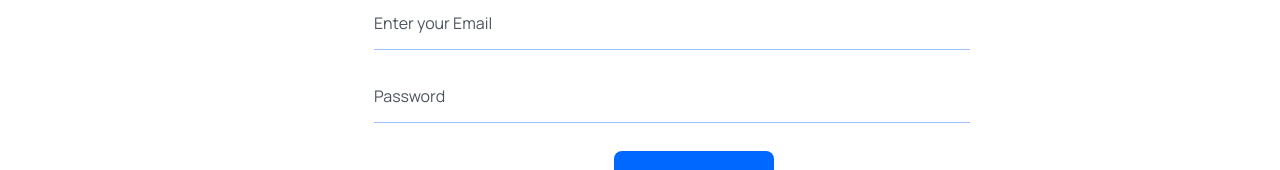
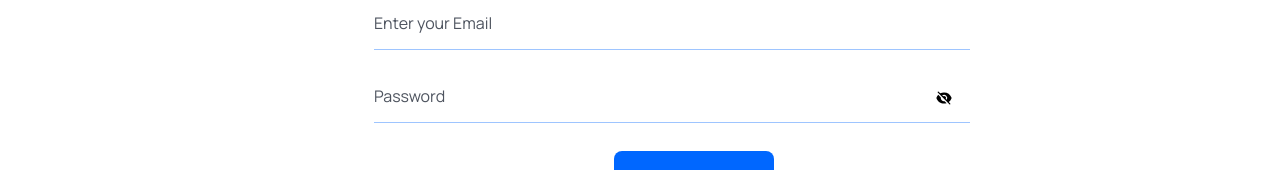
Before and after one commit to Naman-Mishra-3116/industrialTraining, a React (Vite) app in the folder frontend/: page /createAdmin in a window 1280 px wide. Shown: the part 367-537 px from the top of the page. Built offline with nearby package versions, Linux system fonts and the light colour scheme; sample sign-in values are in the browser's storage.

Commit message:
Eye Functionality Added

```diff
--- a/frontend/src/Dashboard/UserAccount/Profile.jsx
+++ b/frontend/src/Dashboard/UserAccount/Profile.jsx
@@ -5,9 +5,8 @@ import HashLoader from "react-spinners/HashLoader";
 import uploadImageToCloudinary from "../../utils/uploadCloudinary";
 import { BASE_URL } from "../../config";
 import { token } from "../../config";
-
+import PasswordInput from "../../components/Services/PasswordInput";
 const Profile = ({ user }) => {
-  const navigate = useNavigate();
   const [selectedFile, setSelectedFile] = useState(null);
   const [loading, setLoading] = useState(false);
   const [formData, setFormData] = useState({
@@ -110,16 +109,12 @@ const Profile = ({ user }) => {
           />
         </div>
 
-        <div className="mb-5">
-          <input
-            type="password"
-            placeholder="Password"
-            name="password"
-            value={formData.password ?? ""}
-            onChange={handleInputChange}
-            className="w-full pr-4 py-3 border-b border-solid border-[#0066ff61] focus:outline-none focus:border-b-primaryColor text-[16px] leading-7 text-headingColor placeholder:text-textColor cursor-pointer"
-          />
-        </div>
+        <PasswordInput
+          placeholder={"Password"}
+          value={formData.password ?? ""}
+          onChangePassed={handleInputChange}
+          name={"password"}
+        />
         <div className="mb-5">
           <input
             type="text"
--- a/frontend/src/components/Admin-Dashboard/Admin.jsx
+++ b/frontend/src/components/Admin-Dashboard/Admin.jsx
@@ -5,6 +5,7 @@ import { useNavigate } from "react-router-dom";
 import { BASE_URL } from "../../config";
 import { toast } from "react-toastify";
 import HashLoader from "react-spinners/HashLoader";
+import PasswordInput from "../Services/PasswordInput";
 
 export default function Admin() {
   const [formData, setFormData] = useState({
@@ -98,17 +99,13 @@ export default function Admin() {
             />
           </div>
 
-          <div className="mb-5">
-            <input
-              type="password"
-              placeholder="Password"
-              name="password"
-              value={formData.password}
-              onChange={handleInputChange}
-              className="w-full py-3 border-b border-solid border-[#0066ff61] focus:outline-none focus:border-b-primaryColor text-[16px] leading-7 text-headingColor placeholder:text-textColor cursor-pointer"
-              required
-            />
-          </div>
+          <PasswordInput
+            isRequired={true}
+            placeholder={"Password"}
+            value={formData.password ?? ""}
+            onChangePassed={handleInputChange}
+            name={"password"}
+          />
 
           <div className="mt-7">
             <button
--- a/frontend/src/components/Admin-Dashboard/CreateAdmin.jsx
+++ b/frontend/src/components/Admin-Dashboard/CreateAdmin.jsx
@@ -3,6 +3,7 @@ import { toast } from "react-toastify";
 import { BASE_URL } from "../../config";
 import { useNavigate } from "react-router-dom";
 import HashLoader from "react-spinners/HashLoader";
+import PasswordInput from "../Services/PasswordInput";
 
 function CreateAdmin() {
   const [formData, setFormData] = useState({
@@ -93,17 +94,13 @@ function CreateAdmin() {
               />
             </div>
 
-            <div className="mb-5">
-              <input
-                type="password"
-                placeholder="Password"
-                name="password"
-                value={formData.password}
-                onChange={handleInputChange}
-                className="w-full pr-4 py-3 border-b border-solid border-[#0066ff61] focus:outline-none focus:border-b-primaryColor text-[16px] leading-7 text-headingColor placeholder:text-textColor cursor-pointer"
-                required
-              />
-            </div>
+            <PasswordInput
+              isRequired={true}
+              placeholder={"Password"}
+              value={formData.password ?? ""}
+              onChangePassed={handleInputChange}
+              name={"password"}
+            />
 
             <div className="mt-7 ml-60">
               <button
--- /dev/null
+++ b/frontend/src/components/Services/PasswordInput.jsx
@@ -0,0 +1,35 @@
+import React from "react";
+import { useState } from "react";
+import { HiMiniEyeSlash } from "react-icons/hi2";
+import { HiMiniEye } from "react-icons/hi2";
+
+const PasswordInput = ({
+  value,
+  onChangePassed,
+  placeholder,
+  name,
+  isRequired,
+}) => {
+  const [type, setType] = useState("password");
+  const onClickEyeButton = function () {
+    setType((p) => (p === "password" ? "text" : "password"));
+  };
+  return (
+    <div className="mb-5 relative">
+      <input
+        type={type}
+        placeholder={placeholder}
+        name={name}
+        value={value}
+        onChange={onChangePassed}
+        className="w-full py-3 border-b border-solid border-[#0066ff61] focus:outline-none focus:border-b-primaryColor text-[16px] leading-7 text-headingColor placeholder:text-textColor cursor-pointer"
+        required={isRequired}
+      />
+      <span className="absolute top-5 right-6 h-[10px] w-[10px]" onClick={onClickEyeButton}>
+        {type === "text" ? <HiMiniEye /> : <HiMiniEyeSlash />}
+      </span>
+    </div>
+  );
+};
+
+export default PasswordInput;
--- a/frontend/src/pages/Login.jsx
+++ b/frontend/src/pages/Login.jsx
@@ -5,6 +5,7 @@ import { useNavigate } from "react-router-dom";
 import { toast } from "react-toastify";
 import { useAuthHook } from "../context/AuthContext";
 import HashLoader from "react-spinners/HashLoader";
+import PasswordInput from "../components/Services/PasswordInput";
 
 function Login() {
   const navigate = useNavigate();
@@ -91,17 +92,14 @@ function Login() {
             />
           </div>
 
-          <div className="mb-5">
-            <input
-              type="password"
-              placeholder="Password"
-              name="password"
-              value={formData.password}
-              onChange={handleInputChange}
-              className="w-full py-3 border-b border-solid border-[#0066ff61] focus:outline-none focus:border-b-primaryColor text-[16px] leading-7 text-headingColor placeholder:text-textColor cursor-pointer"
-              required
-            />
-          </div>
+
+          <PasswordInput
+            isRequired={true}
+            placeholder={"Password"}
+            value={formData.password}
+            onChangePassed={handleInputChange}
+            name={"password"}
+          />
 
           <div className="mt-7">
             <button
--- a/frontend/src/pages/Signup.jsx
+++ b/frontend/src/pages/Signup.jsx
@@ -6,6 +6,7 @@ import { BASE_URL } from "../config";
 import { toast } from "react-toastify";
 import { useNavigate } from "react-router-dom";
 import HashLoader from "react-spinners/HashLoader";
+import PasswordInput from "../components/Services/PasswordInput";
 
 function Signup() {
   const navigate = useNavigate();
@@ -27,7 +28,6 @@ function Signup() {
 
   const handleFileInputChange = async (event) => {
     const file = event.target.files[0];
-    // later we will use cloudinary to upload images
     const data = await uploadImageToCloudinary(file);
     setPreviewURL(data.url);
     setSelectedFile(data.url);
@@ -120,17 +120,13 @@ function Signup() {
                 />
               </div>
 
-              <div className="mb-5">
-                <input
-                  type="password"
-                  placeholder="Password"
-                  name="password"
-                  value={formData.password}
-                  onChange={handleInputChange}
-                  className="w-full pr-4 py-3 border-b border-solid border-[#0066ff61] focus:outline-none focus:border-b-primaryColor text-[16px] leading-7 text-headingColor placeholder:text-textColor cursor-pointer"
-                  required
-                />
-              </div>
+              <PasswordInput
+                isRequired={true}
+                placeholder={"Password"}
+                value={formData.password}
+                onChangePassed={handleInputChange}
+                name={"password"}
+              />
 
               <div className="mb-5 flex items-center justify-between">
                 <label className="text-headingColor font-bold text-[16px] leading-7 ">
```
Also changed, not shown: 1 other file (tests, documents, lock files or other folders).
